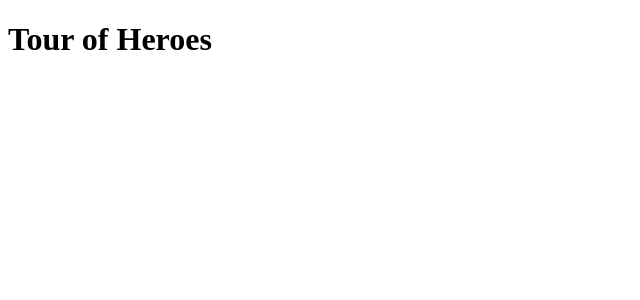
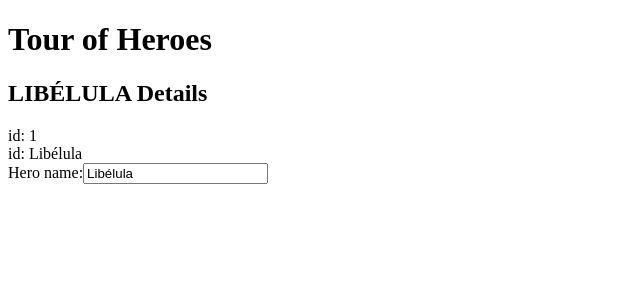
Before and after one commit to targinu/tour-of-heroes, an Angular app: page / in a window 1280 px wide. Shown: the top 300 px of the page, without its empty margins (0-640 px from the left). Built offline with nearby package versions, Linux system fonts and the light colour scheme.

Commit message:
Editando um herói

```diff
--- a/src/app/app.component.html
+++ b/src/app/app.component.html
@@ -1 +1,3 @@
 <h1>{{ title }}</h1>
+
+<app-heroes></app-heroes>
--- /dev/null
+++ b/src/app/hero.model.ts
@@ -0,0 +1,4 @@
+export interface Hero {
+  id: number;
+  name: string;
+}
--- /dev/null
+++ b/src/app/heroes/heroes.component.html
@@ -0,0 +1,8 @@
+<h2>{{ hero.name | uppercase }} Details</h2>
+<div><span>id: </span>{{ hero.id }}</div>
+<div><span>id: </span>{{ hero.name }}</div>
+
+<div>
+  <label for="name">Hero name:</label>
+  <input id="name" [(ngModel)]="hero.name" placeholder="name" type="text" />
+</div>
--- /dev/null
+++ b/src/app/heroes/heroes.component.ts
@@ -0,0 +1,18 @@
+import { Component, OnInit } from '@angular/core';
+import { Hero } from '../hero.model';
+
+@Component({
+  selector: 'app-heroes',
+  templateUrl: './heroes.component.html',
+  styleUrls: ['./heroes.component.scss'],
+})
+export class HeroesComponent implements OnInit {
+  hero: Hero = {
+    id: 1,
+    name: 'Libélula',
+  };
+
+  constructor() {}
+
+  ngOnInit(): void {}
+}
```
Also changed, not shown: src/app/app.module.ts (+6 -8 lines), src/app/heroes/heroes.component.scss (added), 1 other file (tests, documents, lock files or other folders).
